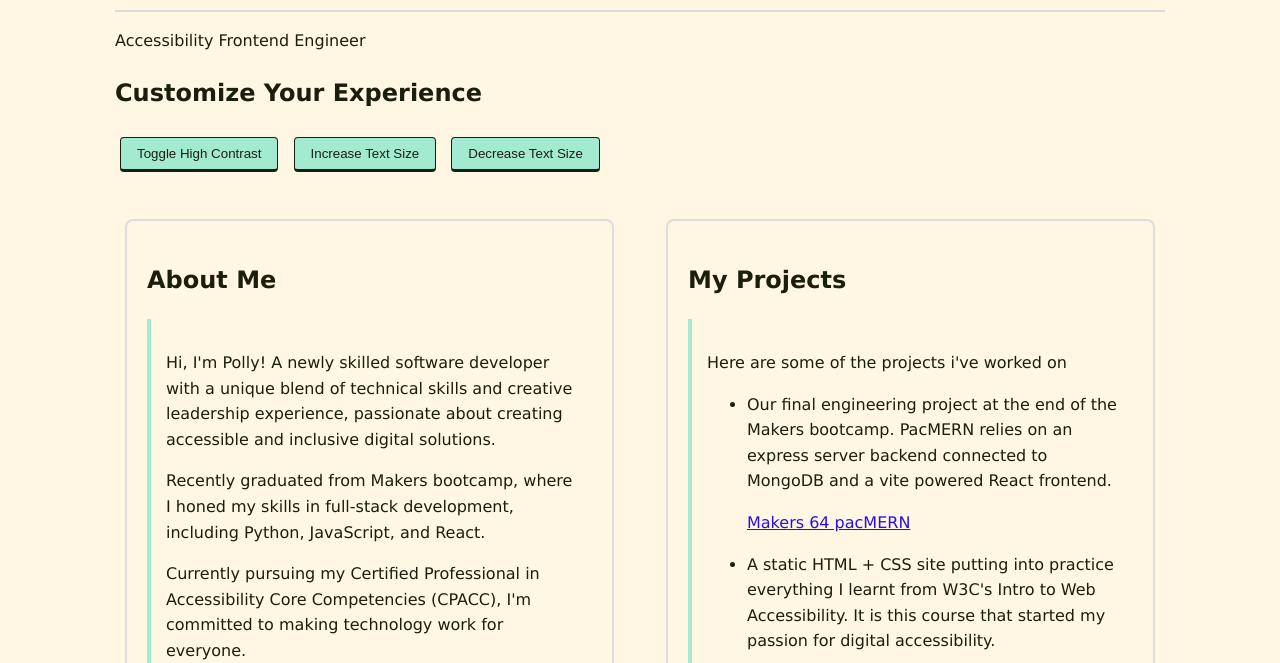
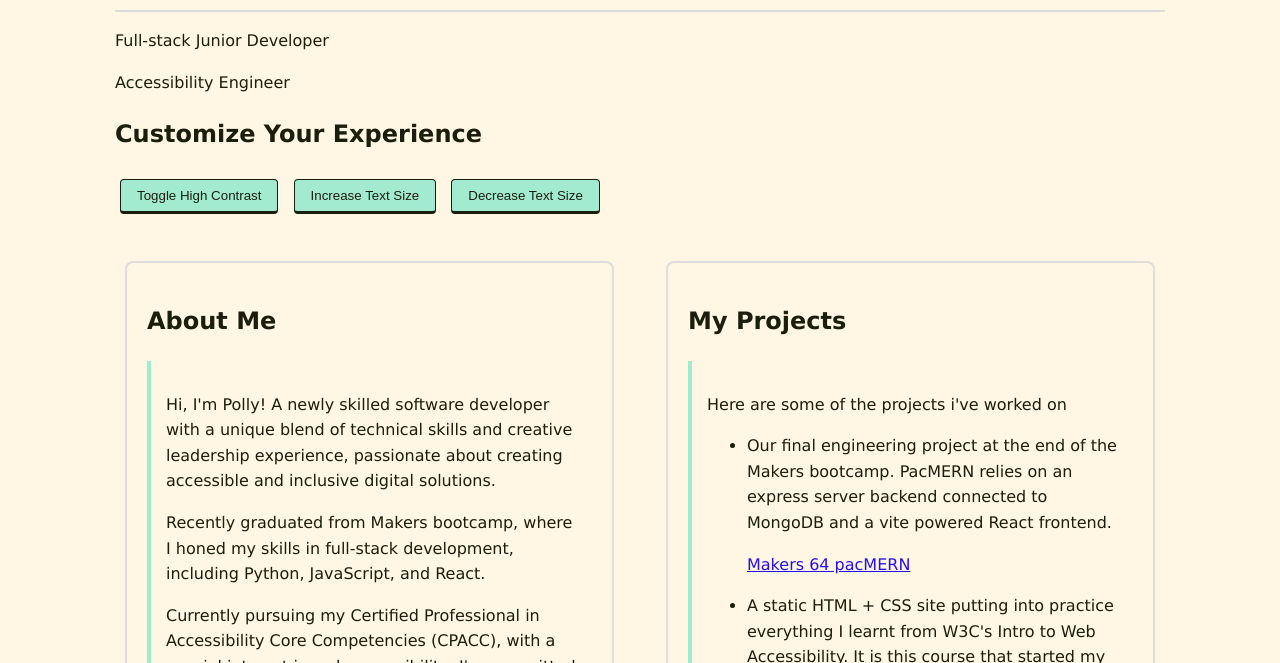
Before and after one commit to pollynotpolly/Portfolio, a website built with Vite: page index.html in a window 1280 px wide. Shown: the part 137-800 px from the top of the page. Built offline with nearby package versions, Linux system fonts and the light colour scheme.

Commit message:
bio update

```diff
--- a/index.html
+++ b/index.html
@@ -9,7 +9,8 @@
     <body>
         <header>
             <h1>Polly Randle</h1>
-            <p>Accessibility Frontend Engineer</p>
+            <p>Full-stack Junior Developer</p>
+            <p>Accessibility Engineer</p>
         </header>
 
         <main id="main" role="main">
@@ -28,7 +29,7 @@
                     <div class="explanation">
                         <p>Hi, I'm Polly! A newly skilled software developer with a unique blend of technical skills and creative leadership experience, passionate about creating accessible and inclusive digital solutions.</p>
                         <p>Recently graduated from Makers bootcamp, where I honed my skills in full-stack development, including Python, JavaScript, and React.</p>
-                        <p>Currently pursuing my Certified Professional in Accessibility Core Competencies (CPACC), I'm committed to making technology work for everyone.</p>
+                        <p>Currently pursuing my Certified Professional in Accessibility Core Competencies (CPACC), with a special interest in web accessibility, I'm committed to making technology work for everyone.</p>
 
                         <div class="image-links">
                             <a href="https://www.linkedin.com/in/pollynotpolly/" target="_blank" rel="noopener" aria-label="Polly's LinkedIn Profile (opens in a new tab)">
```
